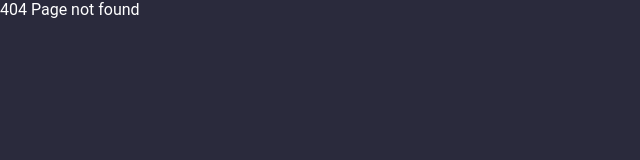
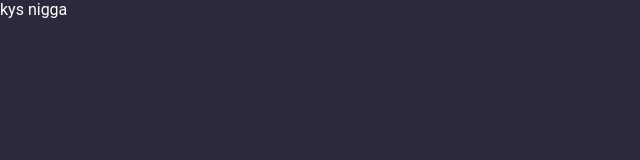
Before and after one commit to AleksySzlapa/azrael_frontend, a React (Vite) app in the folder frontend_project/: page /his_1 in a window 1280 px wide. Before the commit this address had no page. Shown: the top 160 px of the page, without its empty margins (0-640 px from the left). Built offline with nearby package versions, Linux system fonts and the light colour scheme.

Commit message:
his added
removed failed smerflatr page and added his cheat sheat

```diff
--- a/frontend_project/src/pages/serflator.jsx
+++ b/frontend_project/src/pages/historia_1.jsx
@@ -1,10 +1,10 @@
 import { useState } from "react";
-export default function Smerflator() {
+export default function His_1() {
 // const [sex, setSex] = useState("Sex") /*tak się tworzy zmienne zazwyczaj*/
 
 return (
     <>
-    <p>to wszystko wina tych smerfowanych żydów</p>
+    <p>kys nigga</p>
     </>
 )
 }
```
Also changed, not shown: frontend_project/src/router/router.jsx (+5 -5 lines).
